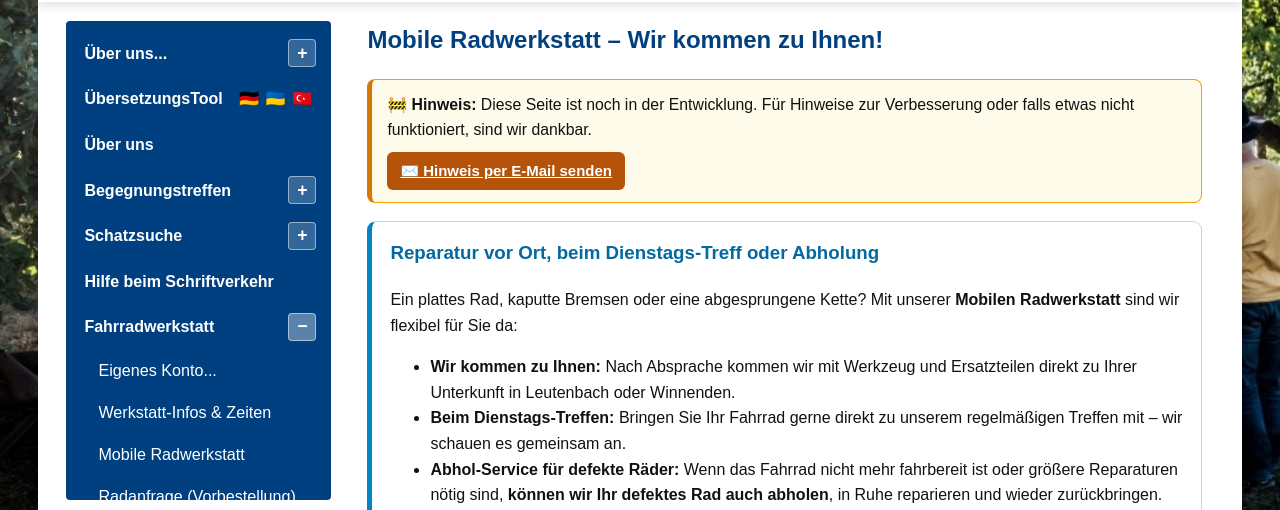
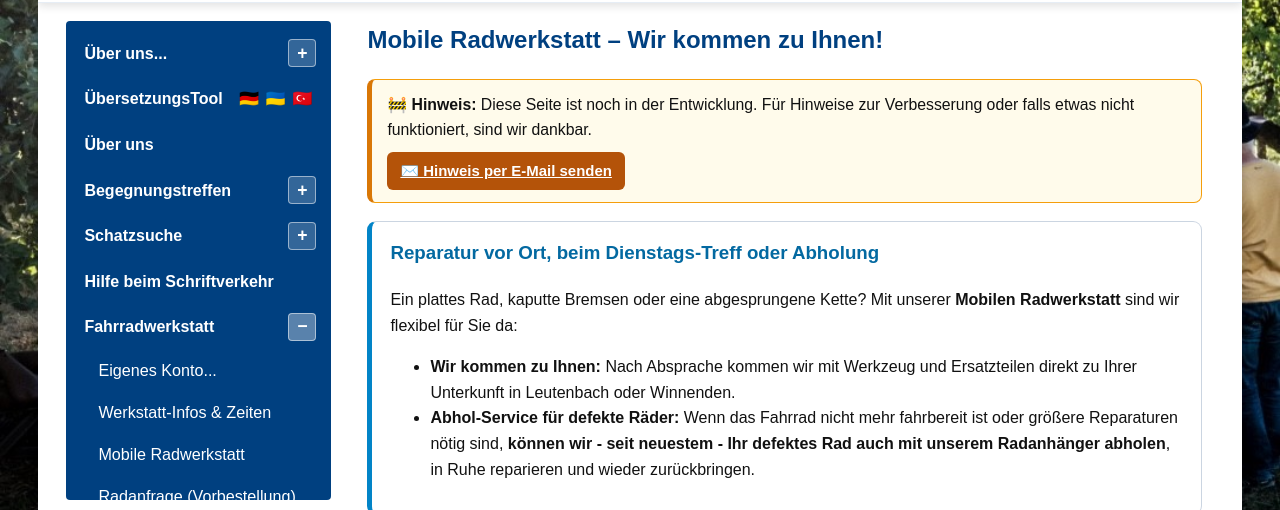
Before and after one commit to FFLW-Online/Jimdo, a plain HTML site: page mobile-radwerkstatt.html in a window 1280 px wide. Shown: the part 290-800 px from the top of the page. Drawn offline with Linux system fonts and the light colour scheme; no server answers.

Commit message:
Update pickup service description for bicycles

```diff
--- a/mobile-radwerkstatt.html
+++ b/mobile-radwerkstatt.html
@@ -73,8 +73,8 @@
         </p>
         <ul>
           <li><strong>Wir kommen zu Ihnen:</strong> Nach Absprache kommen wir mit Werkzeug und Ersatzteilen direkt zu Ihrer Unterkunft in Leutenbach oder Winnenden.</li>
-          <li><strong>Beim Dienstags-Treffen:</strong> Bringen Sie Ihr Fahrrad gerne direkt zu unserem regelmäßigen Treffen mit – wir schauen es gemeinsam an.</li>
-          <li><strong>Abhol-Service für defekte Räder:</strong> Wenn das Fahrrad nicht mehr fahrbereit ist oder größere Reparaturen nötig sind, <strong>können wir Ihr defektes Rad auch abholen</strong>, in Ruhe reparieren und wieder zurückbringen.</li>
+
+          <li><strong>Abhol-Service für defekte Räder:</strong> Wenn das Fahrrad nicht mehr fahrbereit ist oder größere Reparaturen nötig sind, <strong>können wir - seit neuestem - Ihr defektes Rad auch mit unserem Radanhänger abholen</strong>, in Ruhe reparieren und wieder zurückbringen.</li>
         </ul>
       </section>
 
```
